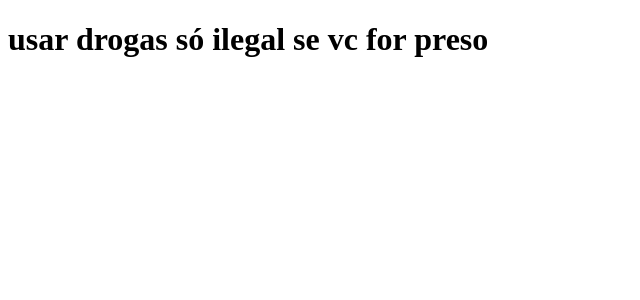
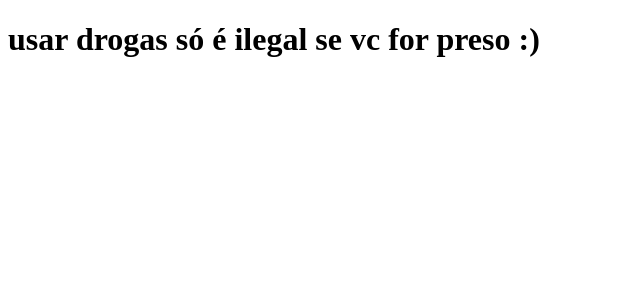
Before and after one commit to Elton-Gimenes/clone-Tabnews-2024, a Next.js app: page / in a window 1280 px wide. Shown: the top 300 px of the page, without its empty margins (0-640 px from the left). Built offline with nearby package versions, Linux system fonts and the light colour scheme.

Commit message:
modifica a frase

```diff
--- a/pages/index.js
+++ b/pages/index.js
@@ -1,5 +1,5 @@
 function Home(){
-    return <h1>usar drogas só ilegal se vc for preso</h1>
+    return <h1>usar drogas só é ilegal se vc for preso :)</h1>
 }
 
 export default Home;
```
